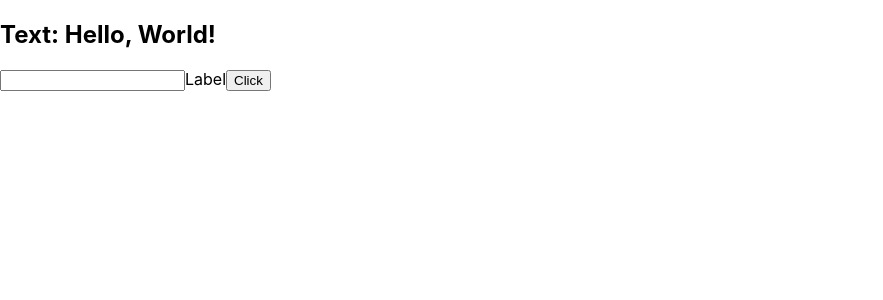
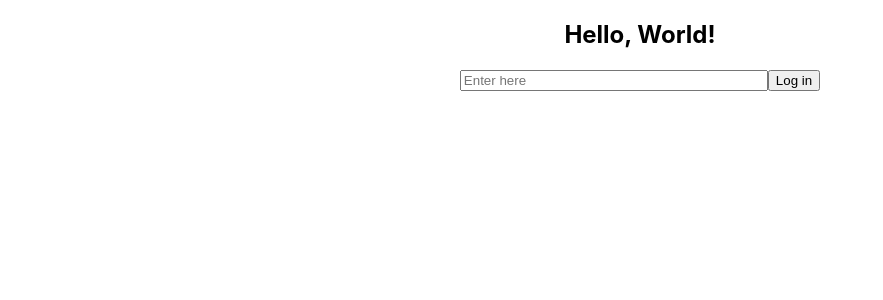
Before and after one commit to lototskyi/react-01, a React (Create React App) app: page / in a window 1280 px wide. Shown: the top 300 px of the page, without its empty margins (0-883 px from the left). Built offline with nearby package versions, Linux system fonts and the light colour scheme.

Commit message:
Elements and components (lesson 88)

```diff
--- a/src/App.js
+++ b/src/App.js
@@ -1,25 +1,59 @@
+import {Component} from 'react';
 import logo from './logo.svg';
 import './App.css';
+
+const Header = () => {
+    return <h2>Hello, World!</h2>
+}
+
+// const Field = () => {
+//     const holder = "Enter here";
+//     const styledField = {
+//         width: '300px'
+//     }
+//     return <input
+//             placeholder={holder}
+//             type='text'
+//             style={styledField}/>
+// }
+
+class Field extends Component {
+    render() {
+        const holder = "Enter here";
+    const styledField = {
+        width: '300px'
+    }
+
+    return <input
+            placeholder={holder}
+            type='text'
+            style={styledField}/>
+    }
+
+}
+
+function Btn() {
+    const text = "Log in";
+    // const res = () => {
+    //     return "Log in";
+    // }
+
+    // const p = <p>Log in</p>
+
+    const logged = false;
+
+    return <button>{logged ? "Enter" : text}</button>
+}
 
 function App() {
   return (
     <div className="App">
-      <header className="App-header">
-        <img src={logo} className="App-logo" alt="logo" />
-        <p>
-          Edit <code>src/App.js</code> and save to reload.
-        </p>
-        <a
-          className="App-link"
-          href="https://reactjs.org"
-          target="_blank"
-          rel="noopener noreferrer"
-        >
-          Learn React
-        </a>
-      </header>
+        <Header/>
+        <Field/>
+        <Btn/>
     </div>
   );
 }
 
+export {Header};
 export default App;
--- a/src/index.js
+++ b/src/index.js
@@ -2,29 +2,9 @@
 import ReactDOM from 'react-dom';
 import './index.css';
 import App from './App';
-
-const text = 'Hello, World!';
-
-const elem = (
-    <div>
-        <h2 className="text">Text: {text}</h2>
-        <input type="text" />
-        <label htmlFor=''>Label</label>
-        <button tabIndex="0">Click</button>
-    </div>
-);
-
-// const elem = React.createElement('h2', { className: 'greetings' }, 'Hello, World!');
-
-// const element = {
-//     type: 'h2',
-//     props: {
-//         className: 'greetings',
-//         children: 'Hello, World!'
-//     }
-// }
+import {Header} from './App';
 
 ReactDOM.render(
-    elem,
+    <App/>,
     document.getElementById('root')
 );
```
